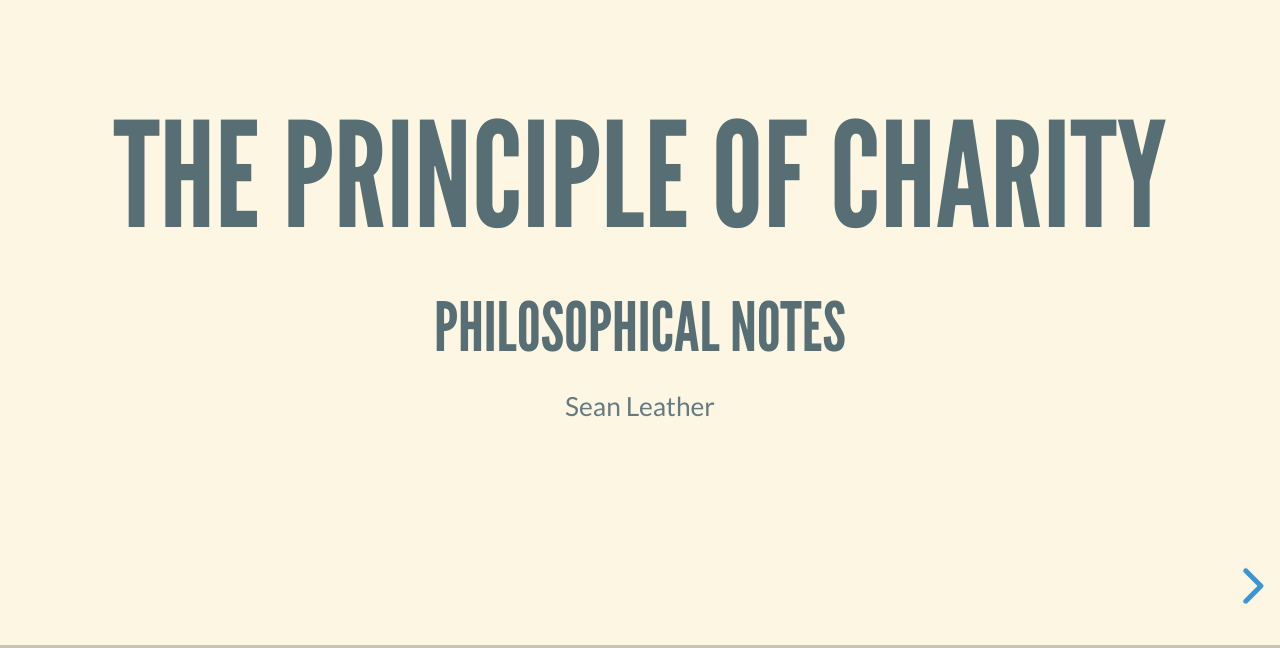
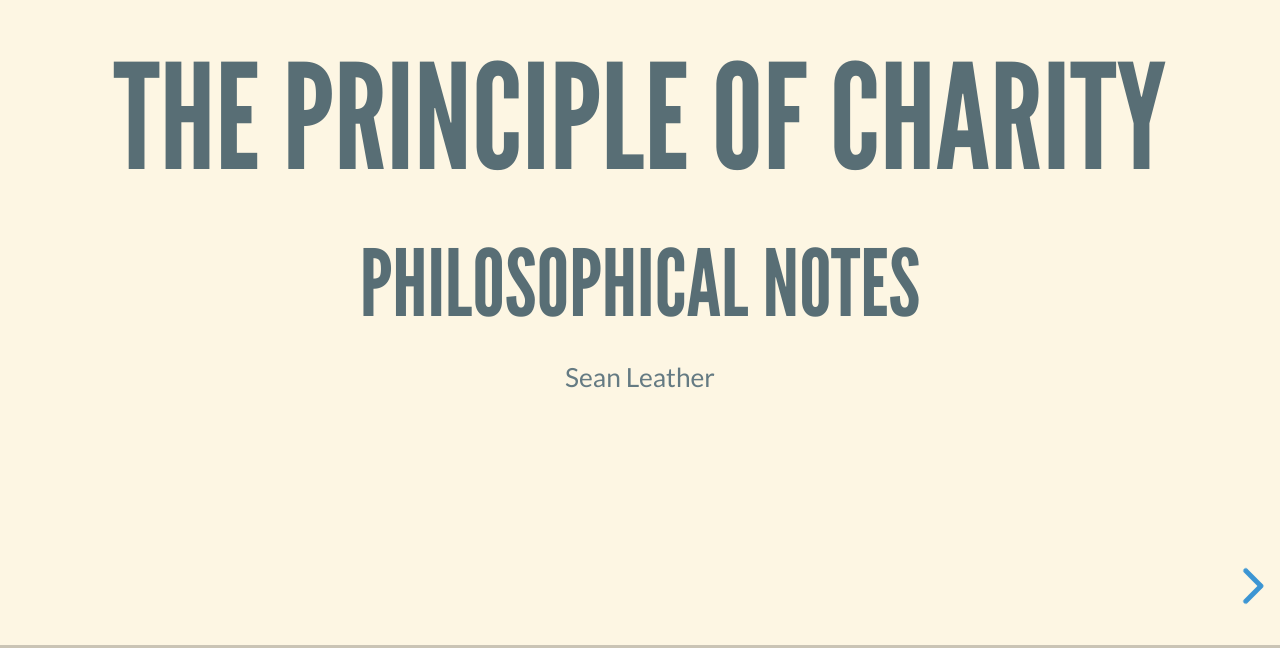
Before and after one commit to spl/philosophical-notes, a website: page charity/index.html in a window 1280 px wide. Shown: the part 152-800 px from the top of the page. Drawn offline with Linux system fonts and the light colour scheme.

Commit message:
Update section titles

```diff
--- a/charity/index.html
+++ b/charity/index.html
@@ -17,8 +17,8 @@
     <div class="slides">
 
       <section>
-        <h2 class="r-fit-text">The Principle of Charity</h2>
-        <h3>Philosophical Notes</h3>
+        <h1 class="r-fit-text">The Principle of Charity</h1>
+        <h2>Philosophical Notes</h2>
         <p>
           <small>Sean Leather</small>
         </p>
@@ -27,7 +27,8 @@
       <section>
 
         <section>
-          <h2>What is the principle of charity?</h2>
+          <h2>What is</h2>
+          <h3>the principle of charity?</h3>
         </section>
 
         <section>
@@ -202,13 +203,15 @@
 
       <section>
         <section>
-          <h2>Why should you care about the principle of charity?</h2>
+          <h2>Why should you care</h2>
+          <h3>about the principle of charity?</h3>
         </section>
       </section>
 
       <section>
         <section>
-          <h2>How do you wield the charitable power?</h2>
+          <h2>How can you wield</h2>
+          <h3>the charitable power?</h3>
         </section>
       </section>
 
```
